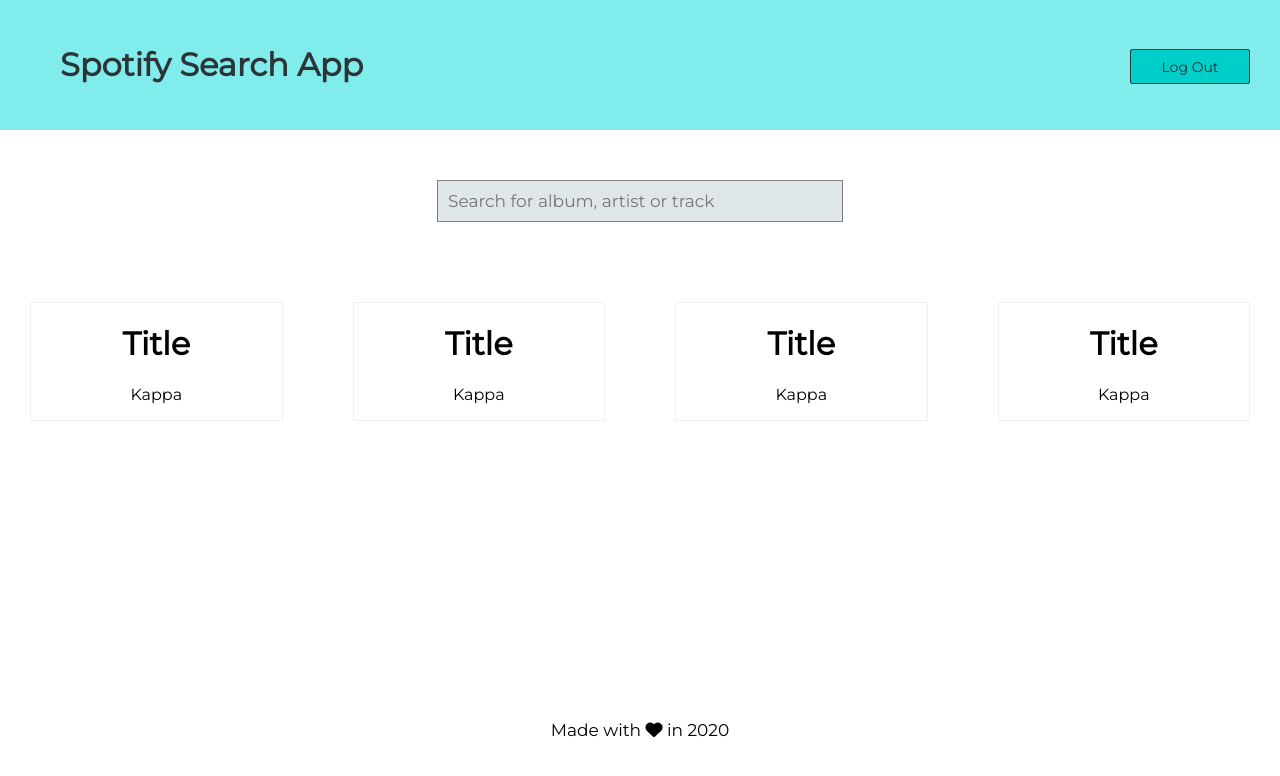
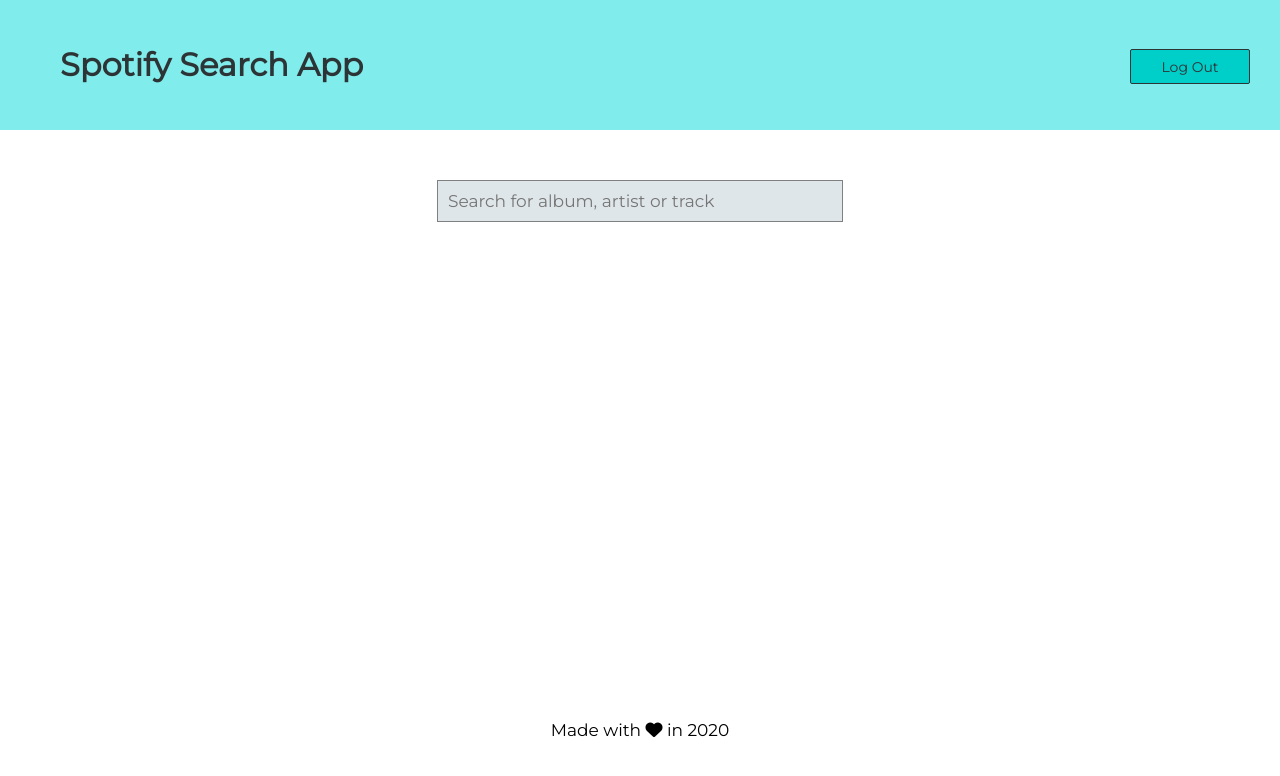
Before and after one commit to miguelfervi/react-spotify-search-app, a React (Create React App) app: page /redirect in a window 1280 px wide. Shown: the top 776 px of the page. Built offline with nearby package versions, Linux system fonts and the light colour scheme; no server answers.

Commit message:
Check album list

```diff
--- a/src/actions/index.js
+++ b/src/actions/index.js
@@ -13,9 +13,9 @@
   };
 };
 
-export const fetchAlbums = (albums) => ({
+export const fetchAlbums = (res) => ({
   type: FETCH_ALBUMS,
-  albums,
+  payload: res.data.albums,
 });
 
 export const initiateGetResult = (searchTerm) => async (dispatch) => {
@@ -33,5 +33,6 @@
     )}&type=album,track,artist`,
     config
   );
-  dispatch({ type: INITIATE_GET_RESULT, payload: res.data });
+  dispatch({ type: FETCH_ALBUMS, payload: res.data.albums });
+  //dispatch({ type: INITIATE_GET_RESULT, payload: res.data });
 };
--- a/src/components/AlbumList/index.js
+++ b/src/components/AlbumList/index.js
@@ -1,28 +1,9 @@
 import React from 'react';
 
-const AlbumsList = ({ results }) => {
-  return (
-    <div className="list-view">
-      <div className="card-bordered">
-        <h1>Title</h1>
-        <p>Kappa</p>
-      </div>
-      <div className="card-bordered">
-        <h1>Title</h1>
-        <p>Kappa</p>
-      </div>
-      <div className="card-bordered">
-        <h1>Title</h1>
-        <p>Kappa</p>
-      </div>
-      <div className="card-bordered">
-        <h1>Title</h1>
-        <p>Kappa</p>
-      </div>
+const AlbumsList = ({ albums }) => {
+  if (albums) console.log(albums.items);
 
-      {console.log(results)}
-    </div>
-  );
+  return null;
 };
 
 export default AlbumsList;
--- a/src/components/Search/index.js
+++ b/src/components/Search/index.js
@@ -1,10 +1,10 @@
 import React, { useState, useEffect } from 'react';
 import { connect } from 'react-redux';
-import { initiateGetResult } from '../../actions';
+import { initiateGetResult, fetchAlbums } from '../../actions';
 import AlbumList from '../../components/AlbumList';
 import '../../index.css';
 
-const Search = ({ initiateGetResult, results }) => {
+const Search = ({ initiateGetResult, results, albums }) => {
   const [term, setTerm] = useState('');
   const [debouncedTerm, setDebouncedTerm] = useState(term);
 
@@ -31,7 +31,7 @@
           onChange={(e) => setTerm(e.target.value)}
           placeholder="Search for album, artist or track"
         ></input>
-        <AlbumList results={results}></AlbumList>
+        <AlbumList albums={albums}></AlbumList>
       </div>
     </>
   );
@@ -40,7 +40,10 @@
 const mapStateToProps = (state) => {
   return {
     results: state.results,
+    albums: state.albums.albums,
   };
 };
 
-export default connect(mapStateToProps, { initiateGetResult })(Search);
+export default connect(mapStateToProps, { initiateGetResult, fetchAlbums })(
+  Search
+);
```
